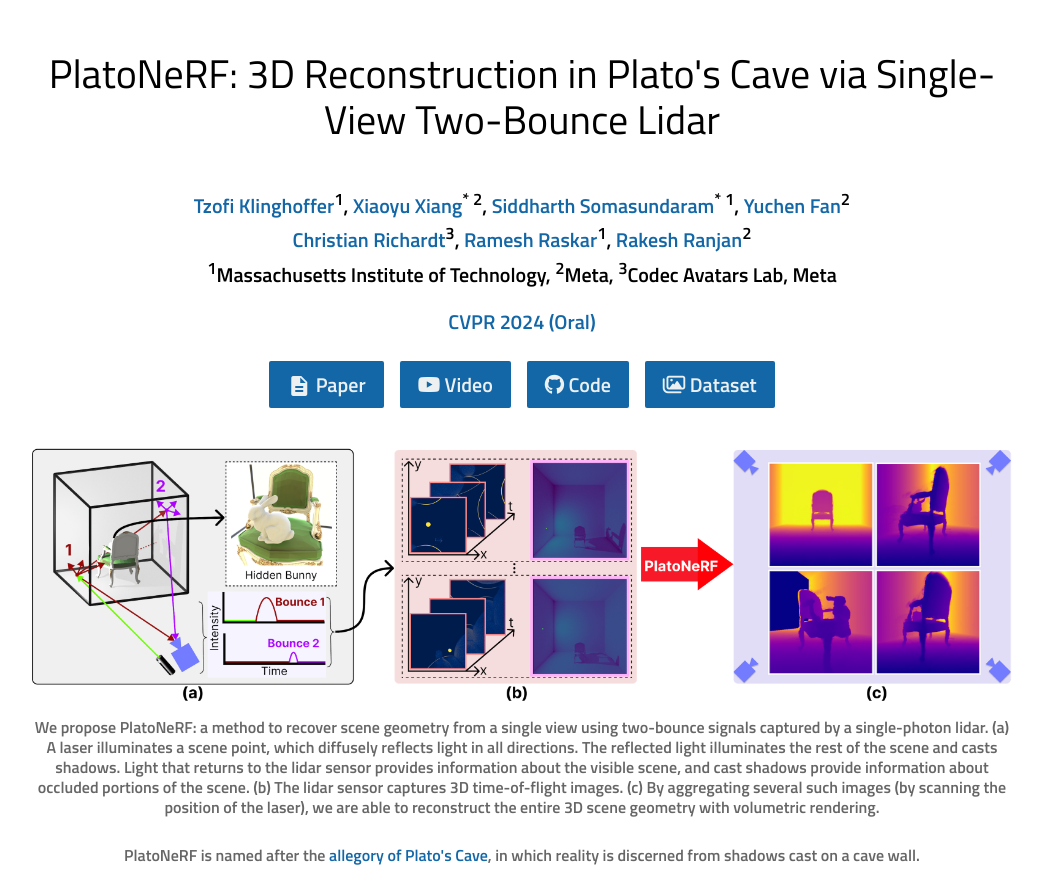
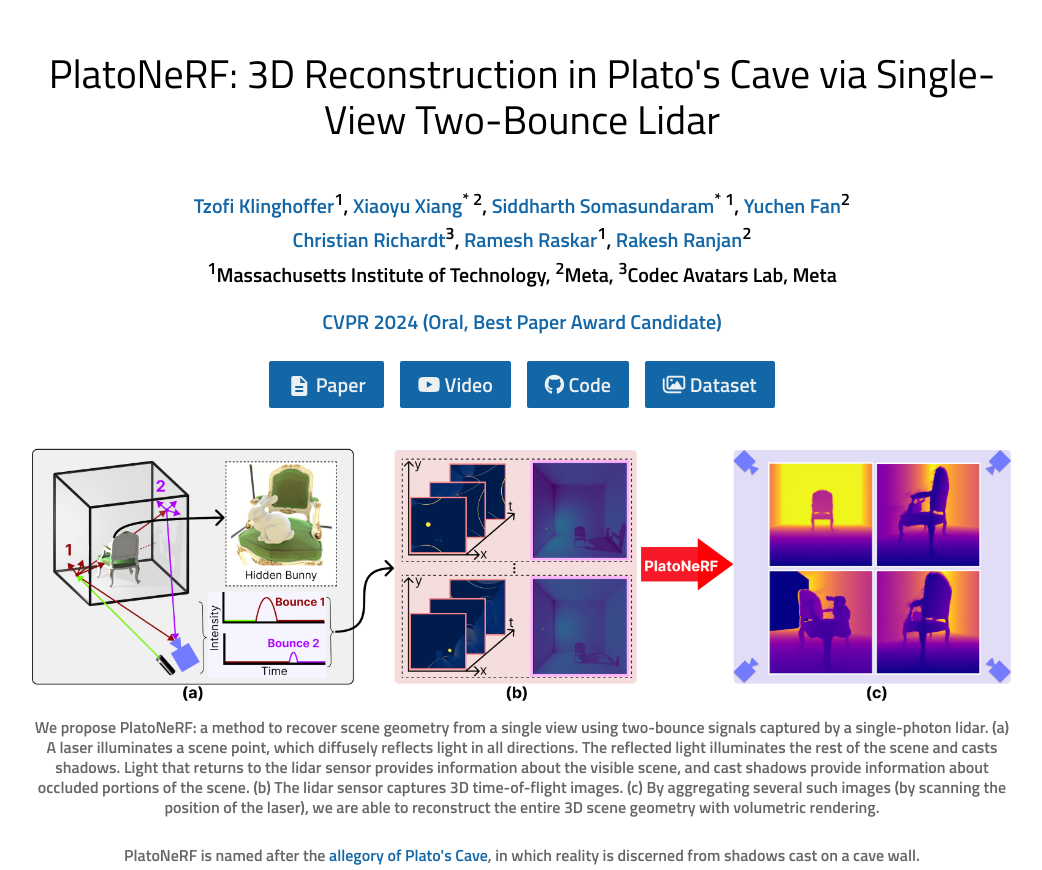
Before and after one commit to platonerf/platonerf.github.io, a plain HTML site: page index.html in a window 1280 px wide. Shown: the top 870 px of the page, without its empty margins (118-1160 px from the left). Drawn offline with Linux system fonts and the light colour scheme.

Commit message:
Update index.html

```diff
--- a/index.html
+++ b/index.html
@@ -337,7 +337,7 @@ figure {
 	<div class="text-center large-font"><sup>1</sup>Massachusetts Institute of Technology, <sup>2</sup>Meta</a>, <sup>3</sup>Codec Avatars Lab, Meta</a></div>
 
 	<div class="affil-row">
-            <div class="venue text-center"><b><a href="https://cvpr.thecvf.com/Conferences/2024">CVPR 2024</a> (Oral)</b></div>
+            <div class="venue text-center"><b><a href="https://cvpr.thecvf.com/Conferences/2024">CVPR 2024</a> (Oral, Best Paper Award Candidate)</b></div>
         </div>
 
 		<div style="clear: both">
```
